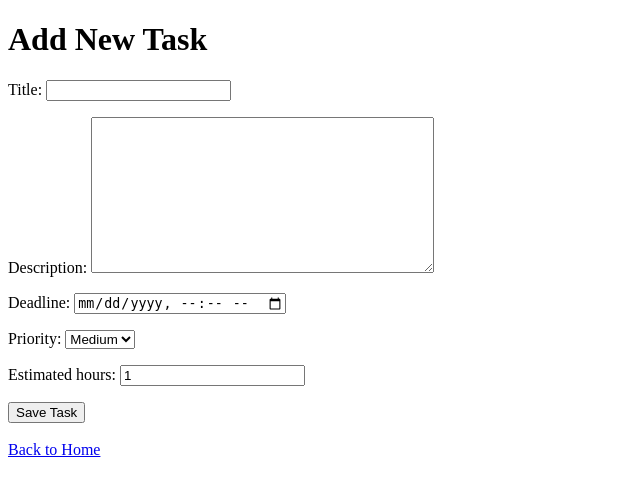
After one commit to shivampoojanyadav/ai-deadline-rescue-agent, a Django app: page /add/ in a window 1280 px wide. The commit adds this page. Shown: the top 496 px of the page, without its empty margins (0-640 px from the left). Run offline with Django 5.2, Linux system fonts and the light colour scheme.

Commit message:
Implement task creation using Django ModelForm

```diff
--- /dev/null
+++ b/tasks/forms.py
@@ -0,0 +1,30 @@
+from django import forms
+from .models import Task
+
+
+class TaskForm(forms.ModelForm):
+
+    class Meta:
+        model = Task
+
+        fields = [
+            "title",
+            "description",
+            "deadline",
+            "priority",
+            "estimated_hours",
+        ]
+
+        widgets = {
+            "deadline": forms.DateTimeInput(
+                attrs={"type": "datetime-local"},
+                format="%Y-%m-%dT%H:%M",
+            )
+        }
+
+    def __init__(self, *args, **kwargs):
+        super().__init__(*args, **kwargs)
+
+        self.fields["deadline"].input_formats = (
+            "%Y-%m-%dT%H:%M",
+        )
--- a/tasks/models.py
+++ b/tasks/models.py
@@ -1,13 +1,30 @@
 from django.db import models
 
-# Create your models here.
+class Task(models.Model):
+    PRIORITY_CHOICES = [
+        ("High", "High"),
+        ("Medium", "Medium"),
+        ("Low", "Low"),
+    ]
 
-class Task(models.Model):
     title = models.CharField(max_length=200)
     description = models.TextField(blank=True)
+
     deadline = models.DateTimeField()
-    priority = models.CharField(max_length=20, default="Medium")
+
+    priority = models.CharField(
+        max_length=10,
+        choices=PRIORITY_CHOICES,
+        default="Medium",
+    )
+
+    estimated_hours = models.PositiveIntegerField(default=1)
+
     completed = models.BooleanField(default=False)
+
+    created_at = models.DateTimeField(auto_now_add=True)
+
+    updated_at = models.DateTimeField(auto_now=True)
 
     def __str__(self):
         return self.title
--- /dev/null
+++ b/tasks/templates/tasks/add_task.html
@@ -0,0 +1,27 @@
+<!DOCTYPE html>
+<html>
+<head>
+    <title>Add Task</title>
+</head>
+<body>
+
+<h1>Add New Task</h1>
+
+<form method="POST">
+
+    {% csrf_token %}
+
+    {{ form.as_p }}
+
+    <button type="submit">
+        Save Task
+    </button>
+
+</form>
+
+<br>
+
+<a href="/">Back to Home</a>
+
+</body>
+</html>
--- a/tasks/templates/tasks/home.html
+++ b/tasks/templates/tasks/home.html
@@ -6,6 +6,10 @@
 <body>
 
 <h1>My Tasks</h1>
+
+<a href="/add/">Add New Task</a>
+
+<hr>
 
 {% for task in tasks %}
     <h3>{{ task.title }}</h3>
--- a/tasks/urls.py
+++ b/tasks/urls.py
@@ -1,6 +1,7 @@
 from django.urls import path
-from .views import home
+from . import views
 
 urlpatterns = [
-    path("", home, name="home"),
+    path("", views.home, name="home"),
+    path("add/", views.add_task, name="add_task"),
 ]
--- a/tasks/views.py
+++ b/tasks/views.py
@@ -1,8 +1,24 @@
-from django.shortcuts import render
+from django.shortcuts import render, redirect
+from .models import Task
+from .forms import TaskForm
 
-# Create your views here.
-from .models import Task
 
 def home(request):
-    tasks = Task.objects.all()
+    tasks = Task.objects.all().order_by("deadline")
     return render(request, "tasks/home.html", {"tasks": tasks})
+
+
+def add_task(request):
+
+    if request.method == "POST":
+
+        form = TaskForm(request.POST)
+
+        if form.is_valid():
+            form.save()
+            return redirect("home")
+
+    else:
+        form = TaskForm()
+
+    return render(request, "tasks/add_task.html", {"form": form})
```
Also changed, not shown: tasks/admin.py (+21 -2 lines), db.sqlite3, tasks/migrations/0002_task_created_at_task_estimated_hours_and_more.py (added), tasks/migrations/0003_task_updated_at.py (added).
